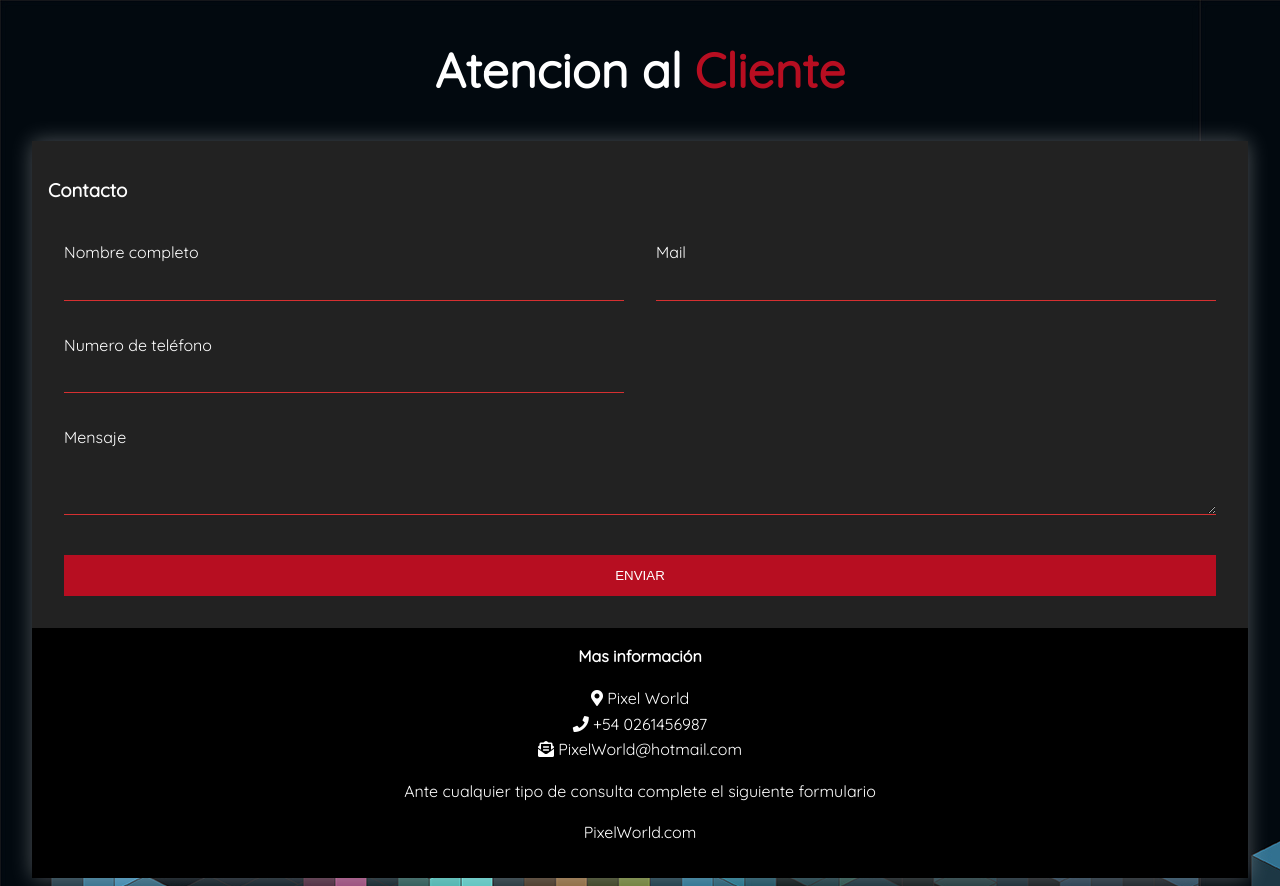
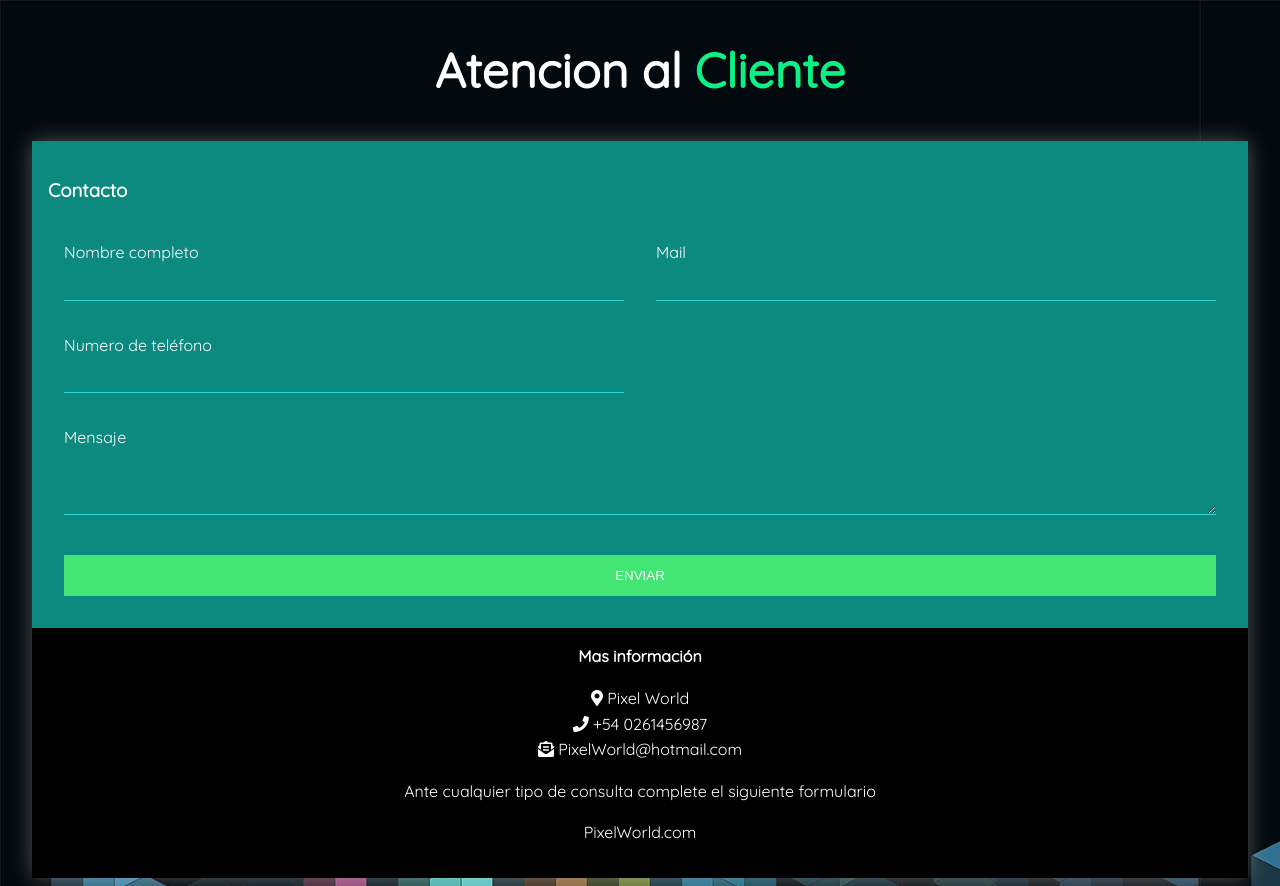
Before and after one commit to FabSpore01/Coderhouse-Miproyecto, a plain HTML site: page pages/atencionalcliente.html in a window 1280 px wide. Drawn offline with nearby package versions, Linux system fonts and the light colour scheme.

Commit message:
Actualizadotodo

```diff
--- a/css/atencion.css
+++ b/css/atencion.css
@@ -28,7 +28,7 @@ ul {
 }
 
 .logo span {
-    color: #B70E21;
+    color: #0bf186;
 }
 
 .contact-wrapper {
@@ -40,7 +40,7 @@ ul {
 }
 
 .contact-form {
-    background: #222222;
+    background: #0d8a7f;
 }
 
 .contact-form form {
@@ -70,11 +70,11 @@ ul {
     background: none;
     outline: 0;
     color: #fff;
-    border-bottom: 1px solid #d63031;
+    border-bottom: 1px solid #30d6d6;
 }
 
 .contact-form form button {
-    background: #B70E21;
+    background: #43e674;
     border: 0;
     text-transform: uppercase;
     padding: 1em;
@@ -82,7 +82,7 @@ ul {
 
 .contact-form form button:hover,
 .contact-form form button:focus {
-    background: #d63031;
+    background: #30d691;
     color: #fff;
     transition: background-color 1s ease-out;
     outline: 0;
--- a/pages/atencionalcliente.html
+++ b/pages/atencionalcliente.html
@@ -5,7 +5,7 @@
     <meta charset="UTF-8">
     <meta name="viewport" content="width=device-width, initial-scale=1.0">
     <meta http-equiv="X-UA-Compatible" content="ie=edge">
-    <title>Website with a contact Form 01</title>
+    <title>PixelWorld</title>
     <link rel="stylesheet" href="../css/atencion.css">
     <link href="https://fonts.googleapis.com/css?family=Quicksand" rel="stylesheet">
     <!-- FONT AWESOME -->
```
